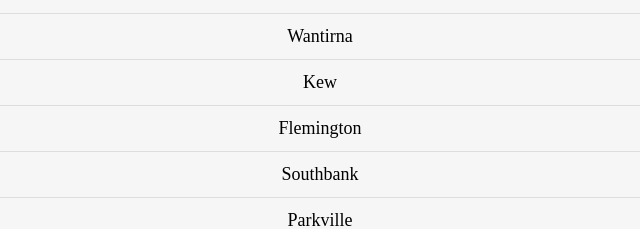
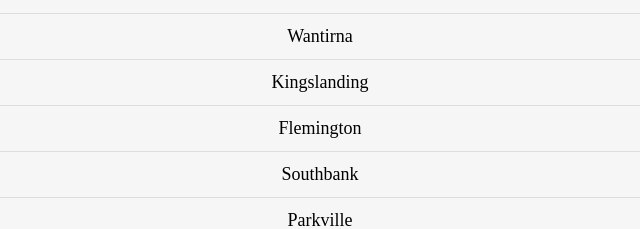
Before and after one commit to medwut/Real-melbourne-butcher-website, a plain HTML site: page delivery-page.html in a window 1280 px wide. Shown: the part 856-1085 px from the top of the page, 320-960 px from the left. Drawn offline with nearby package versions, Linux system fonts and the light colour scheme.

Commit message:
Update delivery-page.html
quicky

```diff
--- a/delivery-page.html
+++ b/delivery-page.html
@@ -77,7 +77,7 @@
   <li><a href="#">Knox</a></li>
   <li><a href="#">Bayswater</a></li>
   <li><a href="#">Wantirna</a></li>
-  <li><a href="#">Kew</a></li>
+  <li><a href="#">Kingslanding</a></li>
   <li><a href="#">Flemington</a></li>
   <li><a href="#">Southbank</a></li>
   <li><a href="#">Parkville</a></li>
```
